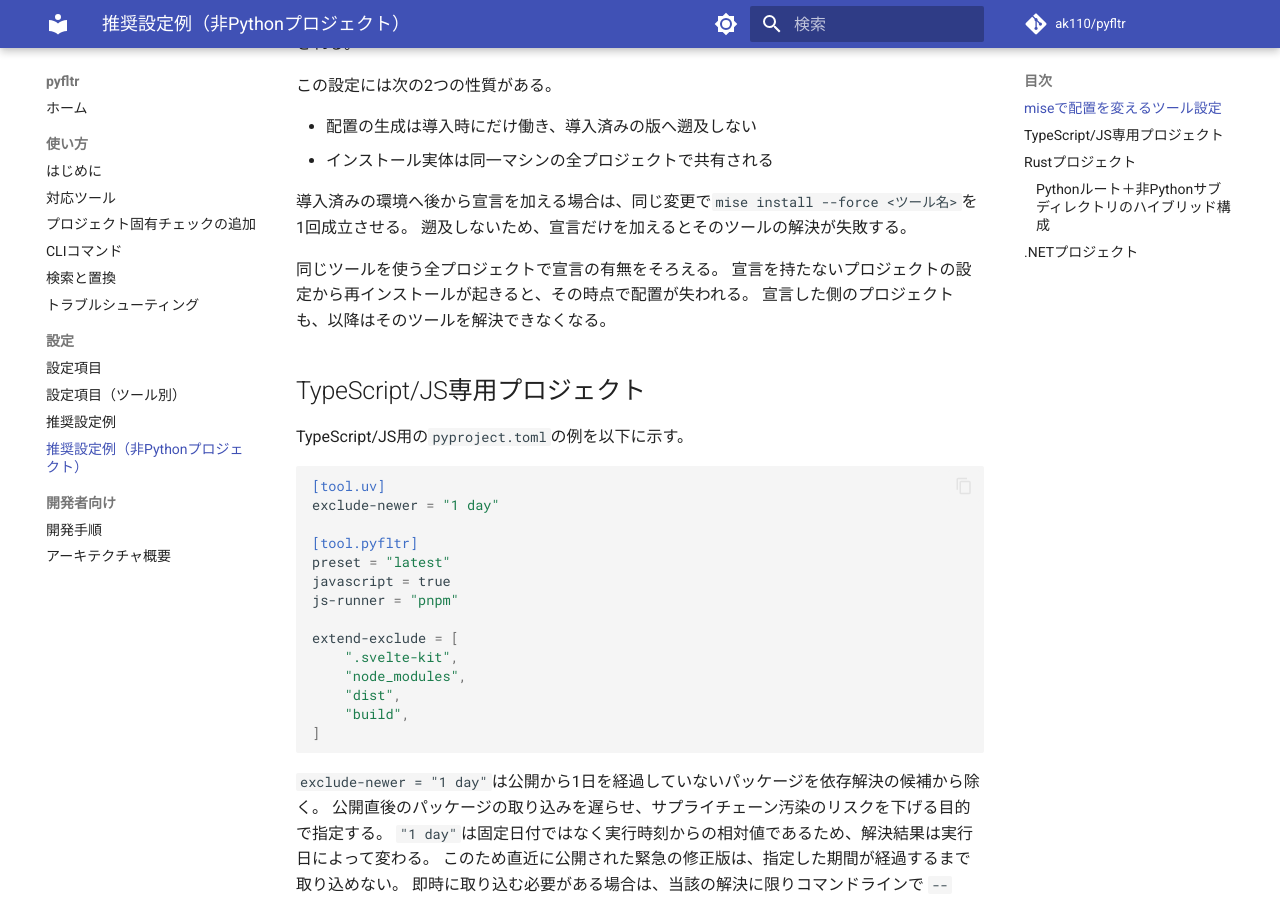
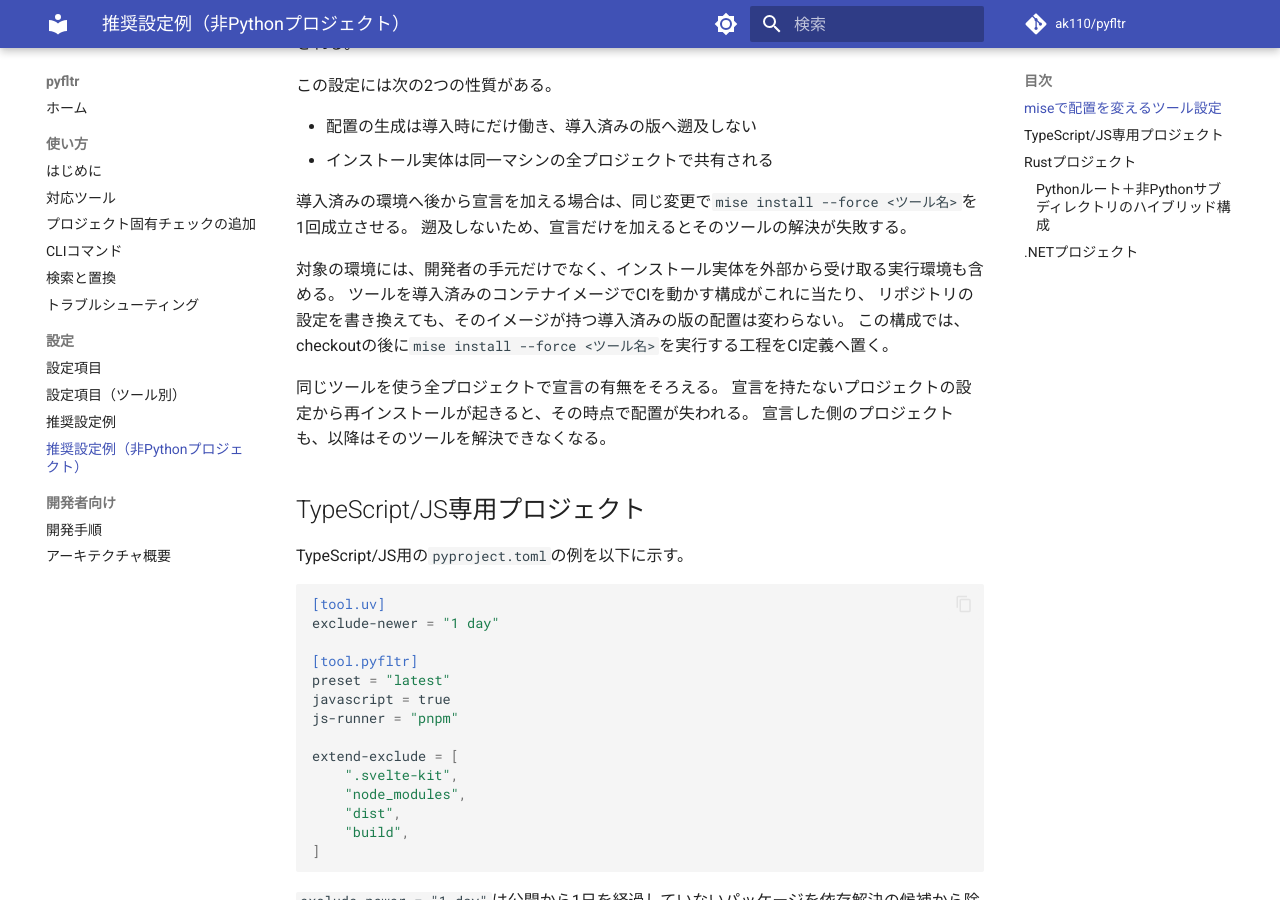
Before and after one commit to ak110/pyfltr, an MkDocs documentation site: the page built from docs/guide/recommended-nonpython.md, in a window 1280 px wide and 900 px high, scrolled down 1263 px. Built offline with MkDocs 1.6.1 and Material for MkDocs 9.7.7, drawn with Linux system fonts in a browser that asks for light colours; comment, search, counter and statistics services are not loaded.

Commit message:
fix(ci): コンテナイメージの導入済みactionlintへsymlink_bins設定を反映する
直前のcommitでmise.tomlへsymlink_bins = trueを加えたが、CIのcontainer jobは
actionlintを導入済みのイメージを使う。symlink_binsは導入時にだけ配置を生成して
既存の導入へ遡及しないため、mise exec -- actionlintがshimを解決できず
resolution_failedで止まった。

checkoutの後にmise install --force actionlintを実行する工程を加える。
GLATasksが同じ構成で既に用いている対処と同じ形にそろえた。

あわせて推奨ガイドへ、インストール実体を外部から受け取る実行環境では
その環境で再インストールする工程をCI定義へ置く条件を追記する。
本文が示す条件が開発者の手元だけを指すと読めたことが、今回の見落としを許した。

再発予防: 配置を変える設定の適用条件へ、コンテナイメージのようにインストール実体を外部から受け取る環境を明示し、その環境での再インストール工程をガイドの条件へ加えた。

Co-Authored-By: Claude Opus 5 (1M context) <noreply@anthropic.com>
Claude-Session: https://claude.ai/code/session_01Xo3XbRbGGDyzxCL7bLbgEL

```diff
--- a/docs/guide/recommended-nonpython.md
+++ b/docs/guide/recommended-nonpython.md
@@ -51,6 +51,11 @@ symlink_bins = true
 
 導入済みの環境へ後から宣言を加える場合は、同じ変更で`mise install --force <ツール名>`を1回成立させる。
 遡及しないため、宣言だけを加えるとそのツールの解決が失敗する。
+
+対象の環境には、開発者の手元だけでなく、インストール実体を外部から受け取る実行環境も含める。
+ツールを導入済みのコンテナイメージでCIを動かす構成がこれに当たり、
+リポジトリの設定を書き換えても、そのイメージが持つ導入済みの版の配置は変わらない。
+この構成では、checkoutの後に`mise install --force <ツール名>`を実行する工程をCI定義へ置く。
 
 同じツールを使う全プロジェクトで宣言の有無をそろえる。
 宣言を持たないプロジェクトの設定から再インストールが起きると、その時点で配置が失われる。
```
Also changed, not shown: 1 other file.
